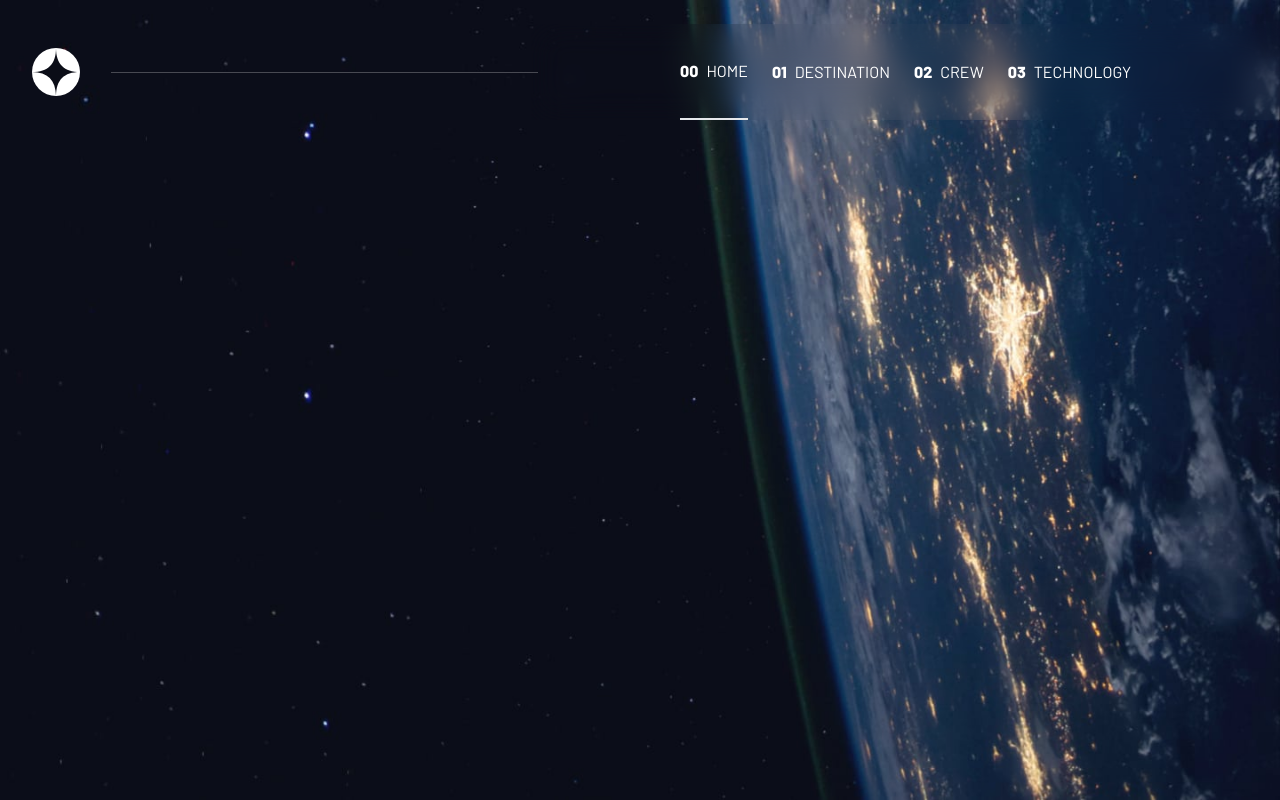
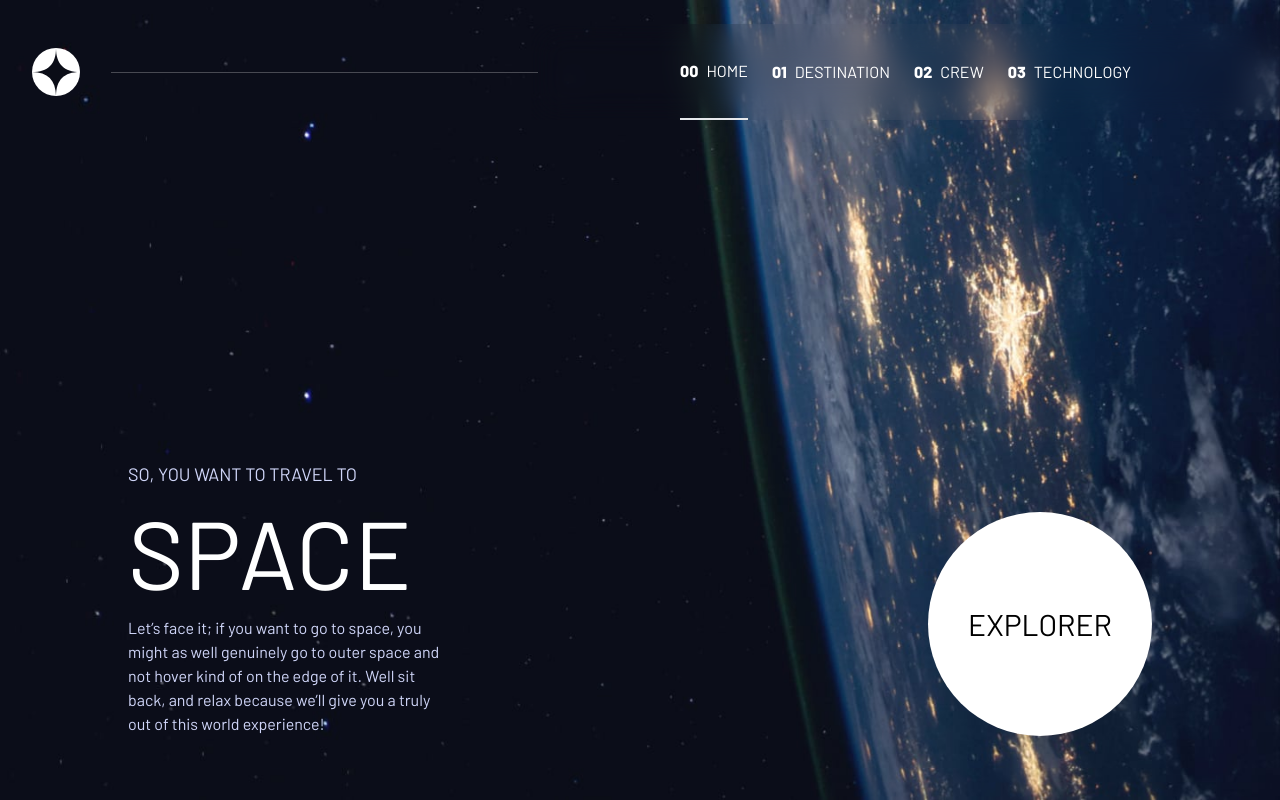
Before and after one commit to fabionascimento1/FrontEnd-React-challenge-lp-space-tourism, a React (Vite) app: page / in a window 1280 px wide. Shown: the top 800 px of the page. Built offline with nearby package versions, Linux system fonts and the light colour scheme.

Commit message:
feat: add content section home

```diff
--- a/src/components/Destination/index.tsx
+++ b/src/components/Destination/index.tsx
@@ -1,6 +1,6 @@
 export default function Destination() {
   return (
-    <div className="h-screen bg-cover bg-center bg-destination-desktop">
+    <div className="h-screen bg-center bg-destination-desktop">
 
     </div>
   )
--- /dev/null
+++ b/src/components/Home/content.ts
@@ -0,0 +1,9 @@
+const content = [
+    {
+      "subtitle": "SO, YOU WANT TO TRAVEL TO",
+      "title": "SPACE",
+      "description": "Let’s face it; if you want to go to space, you might as well genuinely go to outer space and not hover kind of on the edge of it. Well sit back, and relax because we’ll give you a truly out of this world experience!",
+    },
+  ]
+
+  export default content
--- a/src/components/Home/index.tsx
+++ b/src/components/Home/index.tsx
@@ -1,9 +1,22 @@
-import React from 'react'
+import content from './content'
 
 export default function Home() {
   return (
     <div className="h-screen bg-home-desktop bg-cover bg-center">
-
+      <div className="w-full h-full flex items-end justify-between px-[10%] py-[5%]">
+        <div className="max-w-xs h-auto flex flex-col text-white gap-4">
+          <div className="text-lg text-blue-light">
+              {content[0].subtitle}
+          </div>
+          <div className="text-8xl">
+              {content[0].title}
+          </div>
+          <div className="text-md text-blue-light">
+              {content[0].description}
+          </div>
+        </div>
+        <button className="w-56 h-56 rounded-full text-3xl bg-white uppercase hover:bg-blue-light hover:text-white transition-colors duration-300">Explorer</button>
+      </div>
     </div>
   )
 }
--- a/src/input.css
+++ b/src/input.css
@@ -6,4 +6,5 @@
 
 body {
   font-family: "Barlow", sans-serif;
+  overflow: hidden;
 }
--- a/tailwind.config.js
+++ b/tailwind.config.js
@@ -4,7 +4,7 @@ module.exports = {
     extend: {
       colors: {
         "blue-dark": '#0B0D17',
-        "blue-light": 'D0D6F9',
+        "blue-light": '#D0D6F9',
         "white": '#FFF',
         "black": '#000',
       },
```
Also changed, not shown: src/components/Destination/content.ts (renamed from src/components/destinations/content.ts).
